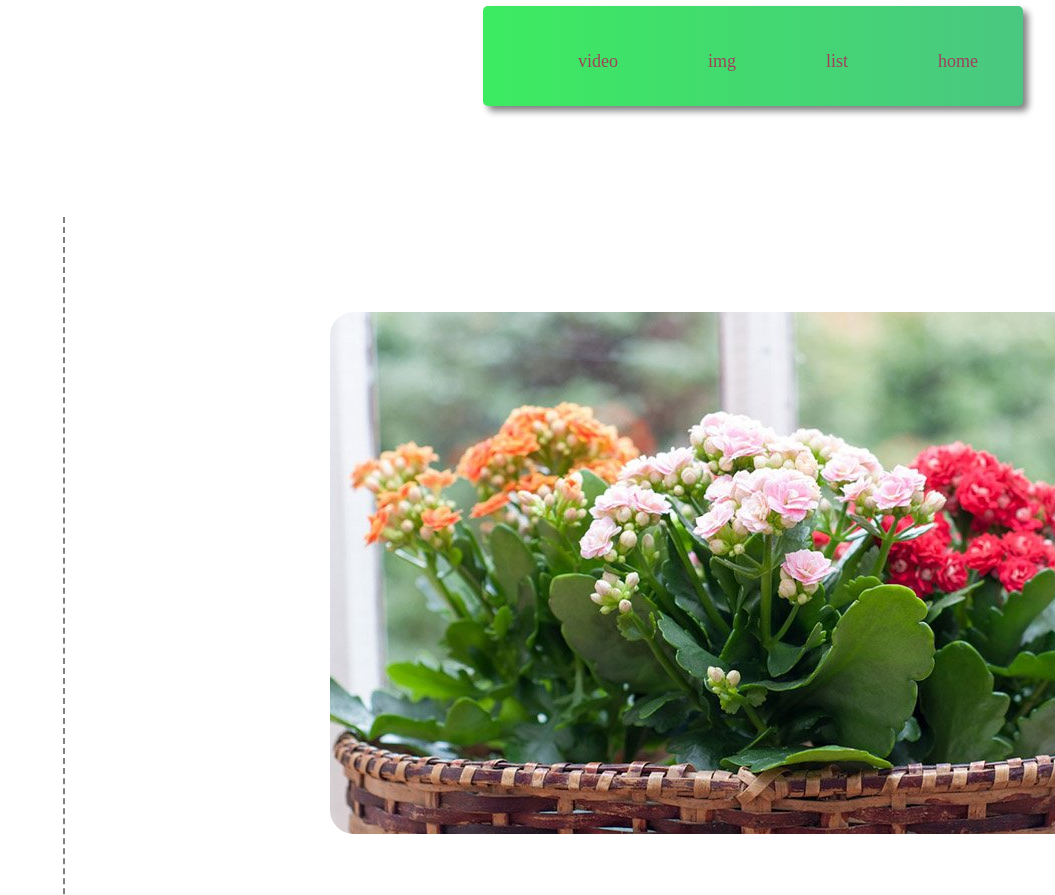
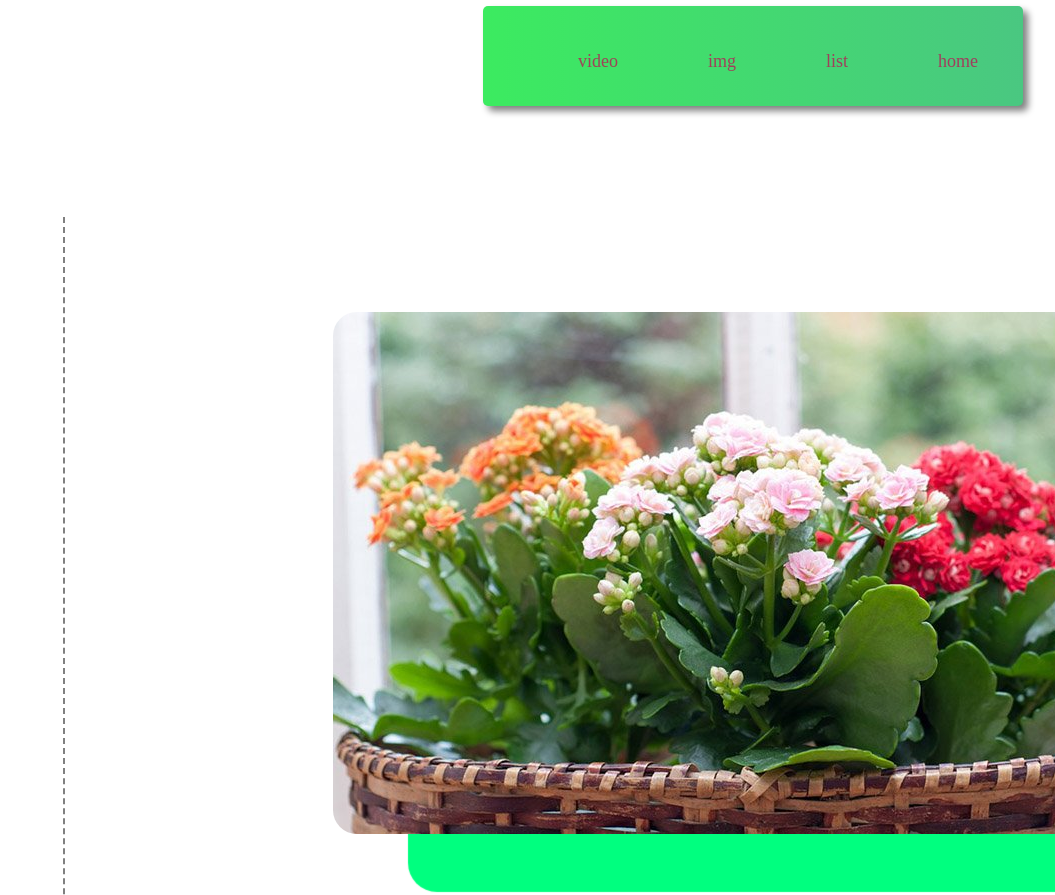
Before and after one commit to alirezash-web-designer/first-try, a plain HTML site: page index.html in a window 1280 px wide. Shown: the top 895 px of the page, without its empty margins (225-1280 px from the left). Drawn offline with Linux system fonts and the light colour scheme.

Commit message:
i fix the image and box-shadow

```diff
--- a/index.html
+++ b/index.html
@@ -18,7 +18,7 @@
      <h1>
          بهترین گل های اپارتمانی
      </h1>
-     <div class="border-for-photo">
+     <div class="shadow-img">
         <img class="header_photo" src="image/flowering-houseplant-1.jpg" alt="گل های اپارتمانی"/>
     </div>
     </header>
--- a/stylesheet.css
+++ b/stylesheet.css
@@ -46,16 +46,15 @@ ul li a{
     position: relative;left: 280px;top: 80px;
     border-width: -2px;
 }
-/* الان داخل مرحله طراحی این عکسم*/
 div header{
     position: relative;right: 60px;
 }
 .header_photo{
-    position: relative;top: 35px; right: 250px;
-    height: 522px;
     border-radius: 24px;
 }
-.border-for-photo{
-    border-color:rgba(0, 255, 127, 1)  ;
-    border-right:3px solid rgba(0, 255, 127, 1) ;
+.shadow-img{
+    position: absolute;top: 95px; right: 250px;
+    box-shadow:80px 75px 1px 5px rgba(0, 255, 127, 1) ;
+    border-radius: 24px;
+    height: 500px;
 }
```
